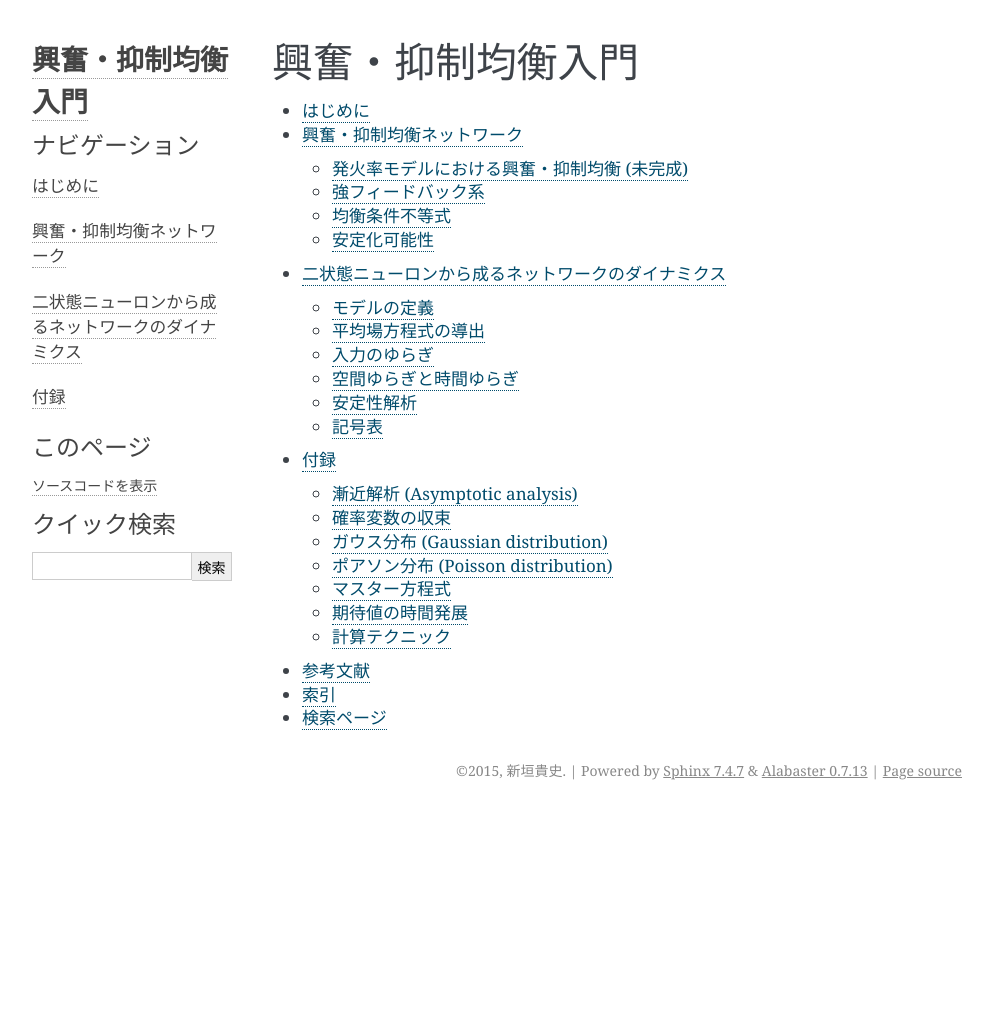
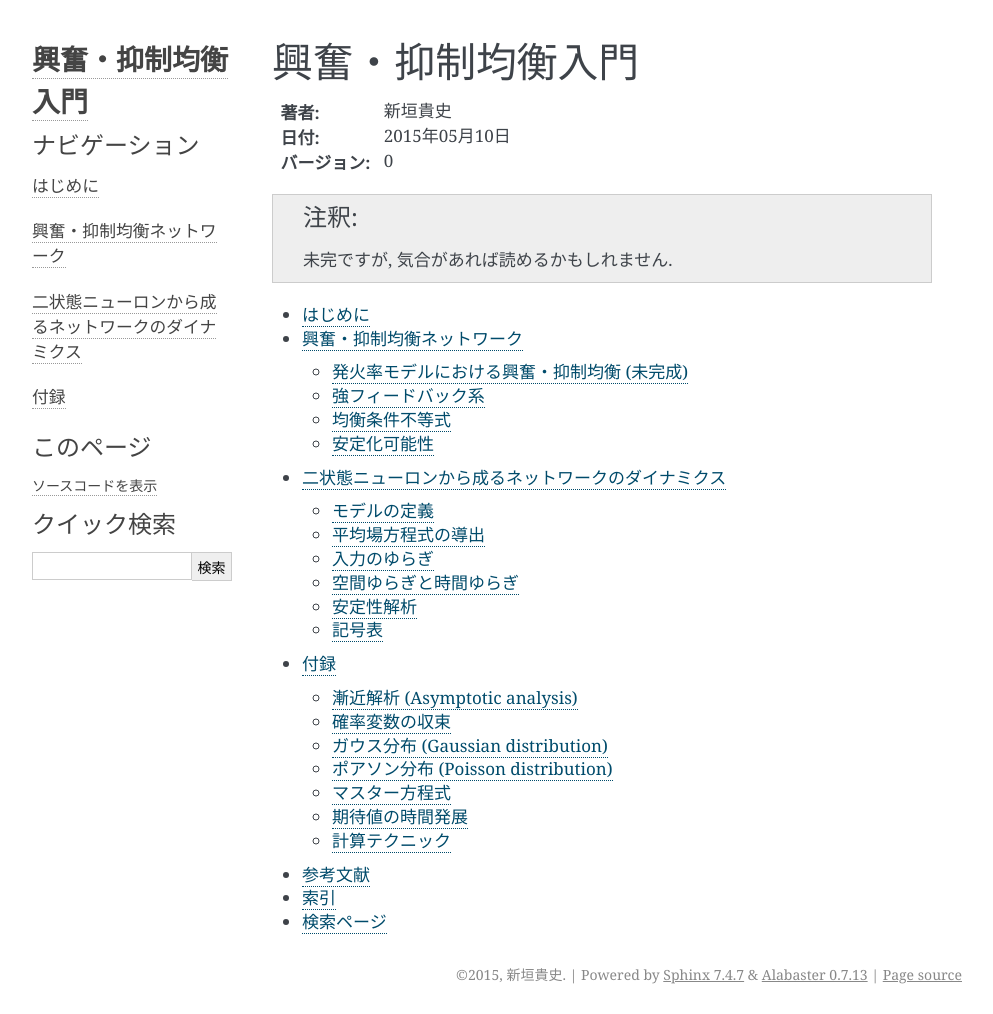
Before and after one commit to tkf/balance-tutorial-ja, a Sphinx documentation site: the page built from source/index.rst, in a window 1280 px wide. Shown: the whole page, without its empty margins (148-1141 px from the left). Built offline with Sphinx 7.4.7, drawn with Linux system fonts in a browser that asks for light colours; formulas are drawn with MathJax 3; before the commit the page ends 900 px from its top, so only the background shows below that.

Commit message:
著者/日付/バージョン を index に表示

```diff
--- a/source/index.rst
+++ b/source/index.rst
@@ -1,5 +1,13 @@
 興奮・抑制均衡入門
 ==================
+
+.. only:: html
+
+   :著者: 新垣貴史
+   :日付: |today|
+   :バージョン: |release|
+
+.. note:: 未完ですが, 気合があれば読めるかもしれません.
 
 .. title:: 目次
 
```
